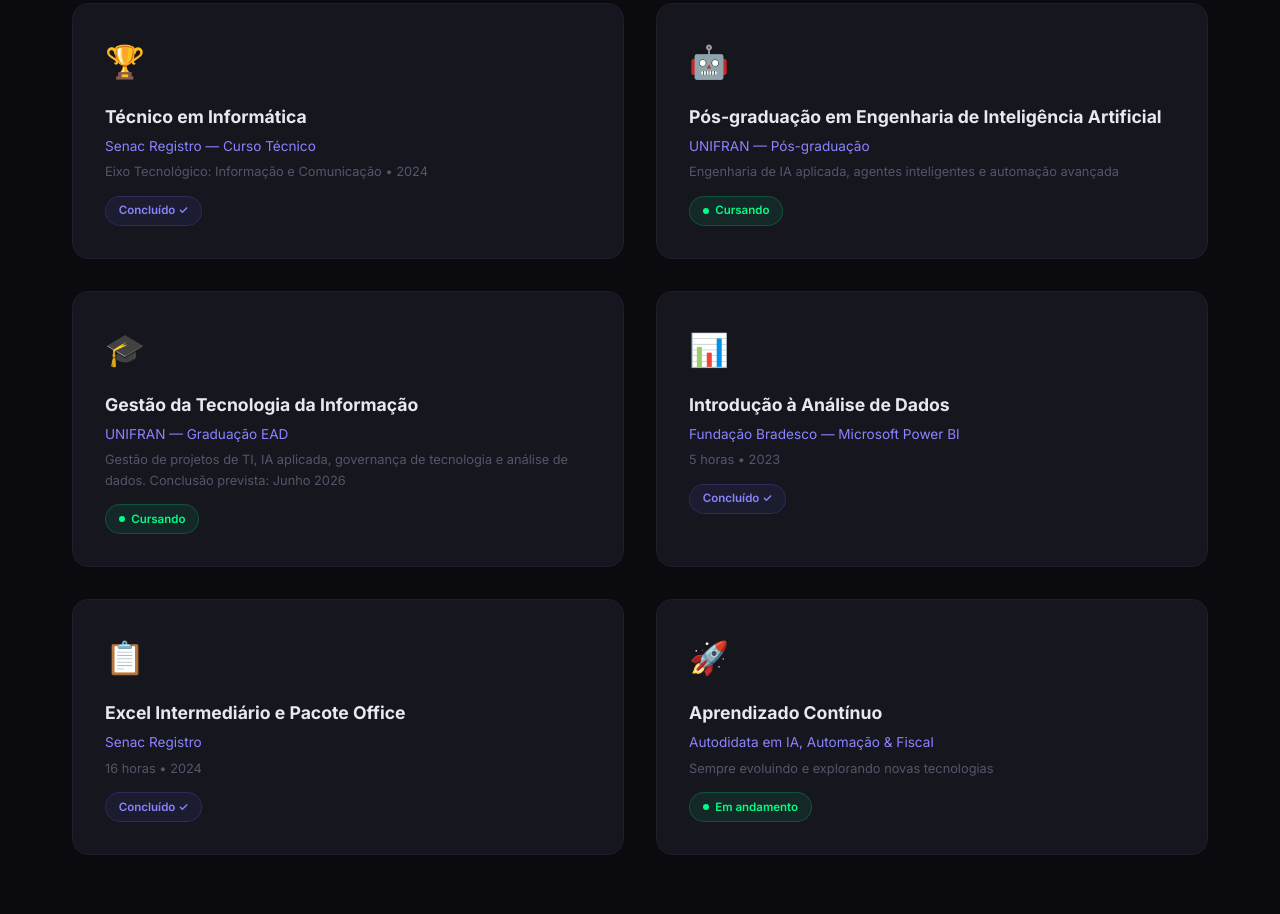
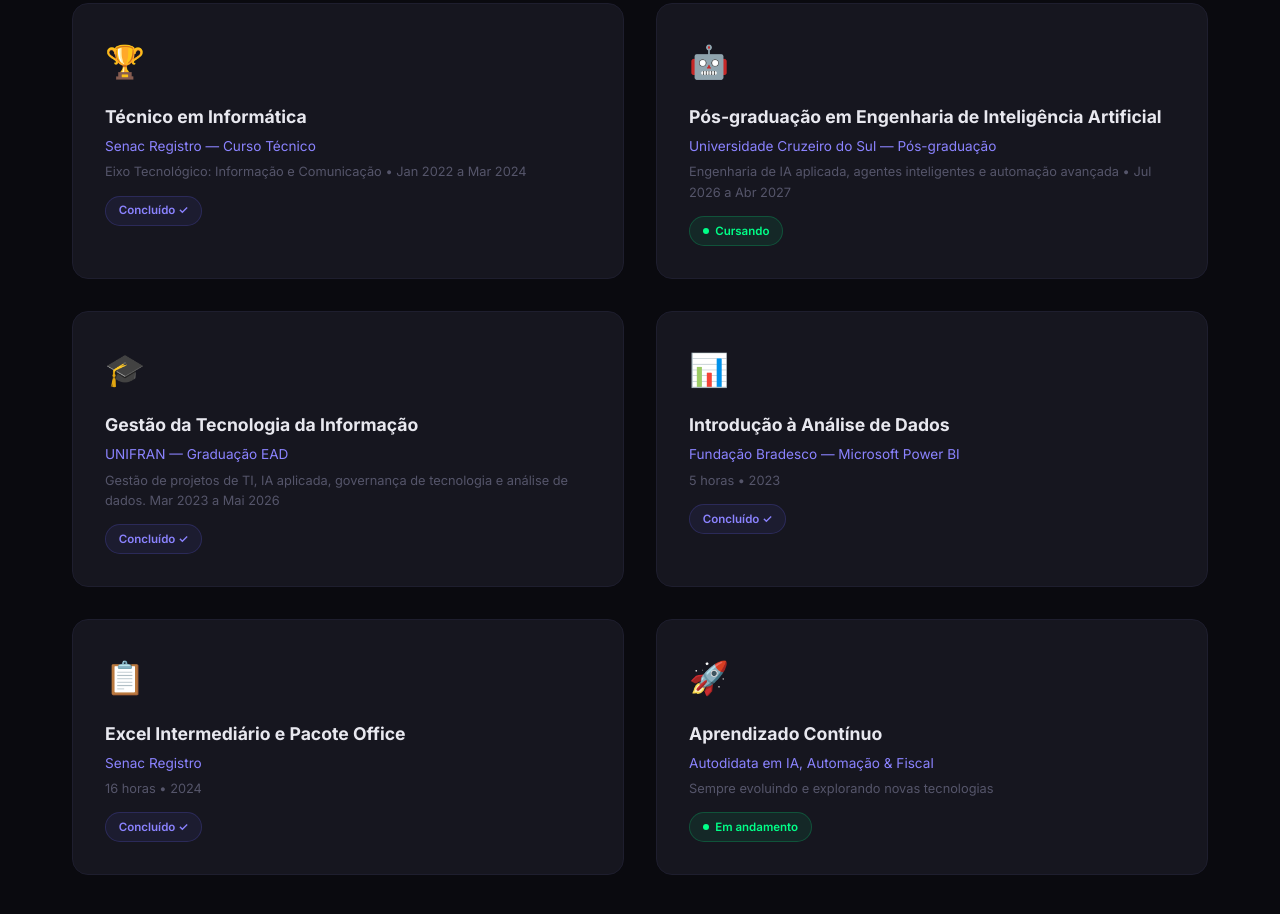
Before and after one commit to joaopedrolourenco758-svg/joaopedrolourenco758-svg.github.io, a plain HTML site: page index.html in a window 1280 px wide. Shown: the part 9948-10862 px from the top of the page. Drawn offline with Linux system fonts and the light colour scheme.

Commit message:
Atualiza currículo e corrige datas e instituições da formação
Co-Authored-By: Claude Opus 5.5 <noreply@anthropic.com>

```diff
--- a/index.html
+++ b/index.html
@@ -1757,14 +1757,14 @@
                 <div class="icon">🏆</div>
                 <h3>Técnico em Informática</h3>
                 <div class="institution">Senac Registro — Curso Técnico</div>
-                <div class="details">Eixo Tecnológico: Informação e Comunicação • 2024</div>
+                <div class="details">Eixo Tecnológico: Informação e Comunicação • Jan 2022 a Mar 2024</div>
                 <div class="status completed">Concluído ✓</div>
             </div>
             <div class="formation-card reveal">
                 <div class="icon">🤖</div>
                 <h3>Pós-graduação em Engenharia de Inteligência Artificial</h3>
-                <div class="institution">UNIFRAN — Pós-graduação</div>
-                <div class="details">Engenharia de IA aplicada, agentes inteligentes e automação avançada</div>
+                <div class="institution">Universidade Cruzeiro do Sul — Pós-graduação</div>
+                <div class="details">Engenharia de IA aplicada, agentes inteligentes e automação avançada • Jul 2026 a Abr 2027</div>
                 <div class="status">
                     <span class="dot" style="width:6px;height:6px;background:var(--green);border-radius:50%;display:inline-block;"></span>
                     Cursando
@@ -1774,11 +1774,8 @@
                 <div class="icon">🎓</div>
                 <h3>Gestão da Tecnologia da Informação</h3>
                 <div class="institution">UNIFRAN — Graduação EAD</div>
-                <div class="details">Gestão de projetos de TI, IA aplicada, governança de tecnologia e análise de dados. Conclusão prevista: Junho 2026</div>
-                <div class="status">
-                    <span class="dot" style="width:6px;height:6px;background:var(--green);border-radius:50%;display:inline-block;"></span>
-                    Cursando
-                </div>
+                <div class="details">Gestão de projetos de TI, IA aplicada, governança de tecnologia e análise de dados. Mar 2023 a Mai 2026</div>
+                <div class="status completed">Concluído ✓</div>
             </div>
             <div class="formation-card reveal">
                 <div class="icon">📊</div>
```
Also changed, not shown: 1 other file.
